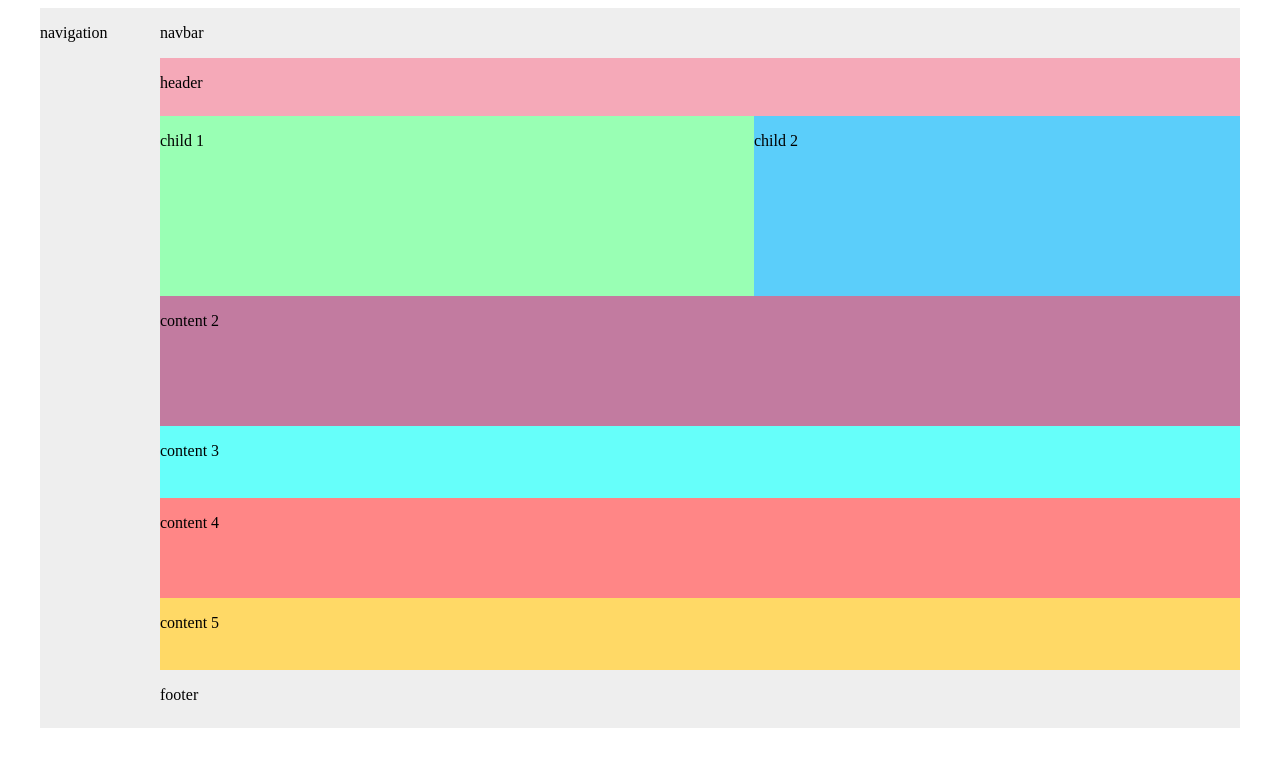
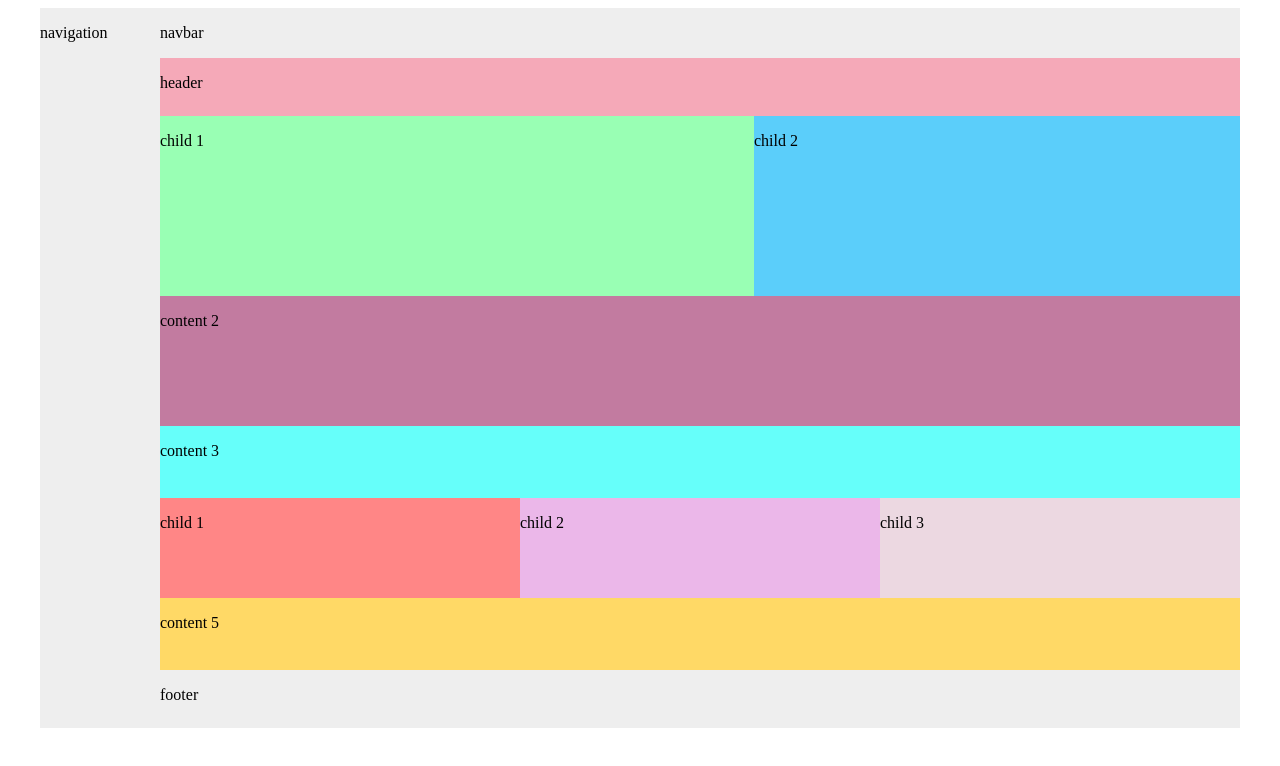
Before and after one commit to PhatHuynh0212/Layout-Wikipedia, a plain HTML site: page index.html in a window 1280 px wide. Drawn offline with Linux system fonts and the light colour scheme.

Commit message:
add-child-content4

```diff
--- a/index.html
+++ b/index.html
@@ -13,12 +13,16 @@
                 <div class="navbar"><p>navbar</p></div>
                 <div class="header"><p>header</p></div>
                 <div class="content-1">
-                    <div class="child-1"><p>child 1</p></div>
-                    <div class="child-2"><p>child 2</p></div>
+                    <div class="child-1-1"><p>child 1</p></div>
+                    <div class="child-1-2"><p>child 2</p></div>
                 </div>
                 <div class="content-2"><p>content 2</p></div>
                 <div class="content-3"><p>content 3</p></div>
-                <div class="content-4"><p>content 4</p></div>
+                <div class="content-4">
+                    <div class="child-4-1"><p>child 1</p></div>
+                    <div class="child-4-2"><p>child 2</p></div>
+                    <div class="child-4-3"><p>child 3</p></div>
+                </div>
                 <div class="content-5"><p>content 5</p></div>
                 <div class="footer"><p>footer</p></div>
             </div>
--- a/style.css
+++ b/style.css
@@ -35,12 +35,12 @@
     background-color: #99ffb4;
 }
 
-.child-1 {
+.child-1-1 {
     width: 55%;
     background-color: #99ffb4;
 }
 
-.child-2 {
+.child-1-2 {
     flex-grow: 1;
     background-color: #5bcefa;
 }
@@ -56,8 +56,23 @@
 }
 
 .content-4 {
+    display: flex;
     height: 14%;
+}
+
+.child-4-1 {
+    flex-grow: 1;
     background-color: #ff8686;
+}
+
+.child-4-2 {
+    flex-grow: 1;
+    background-color: #ebb7e9;
+}
+
+.child-4-3 {
+    flex-grow: 1;
+    background-color: #ecd8e1;
 }
 
 .content-5 {
```
